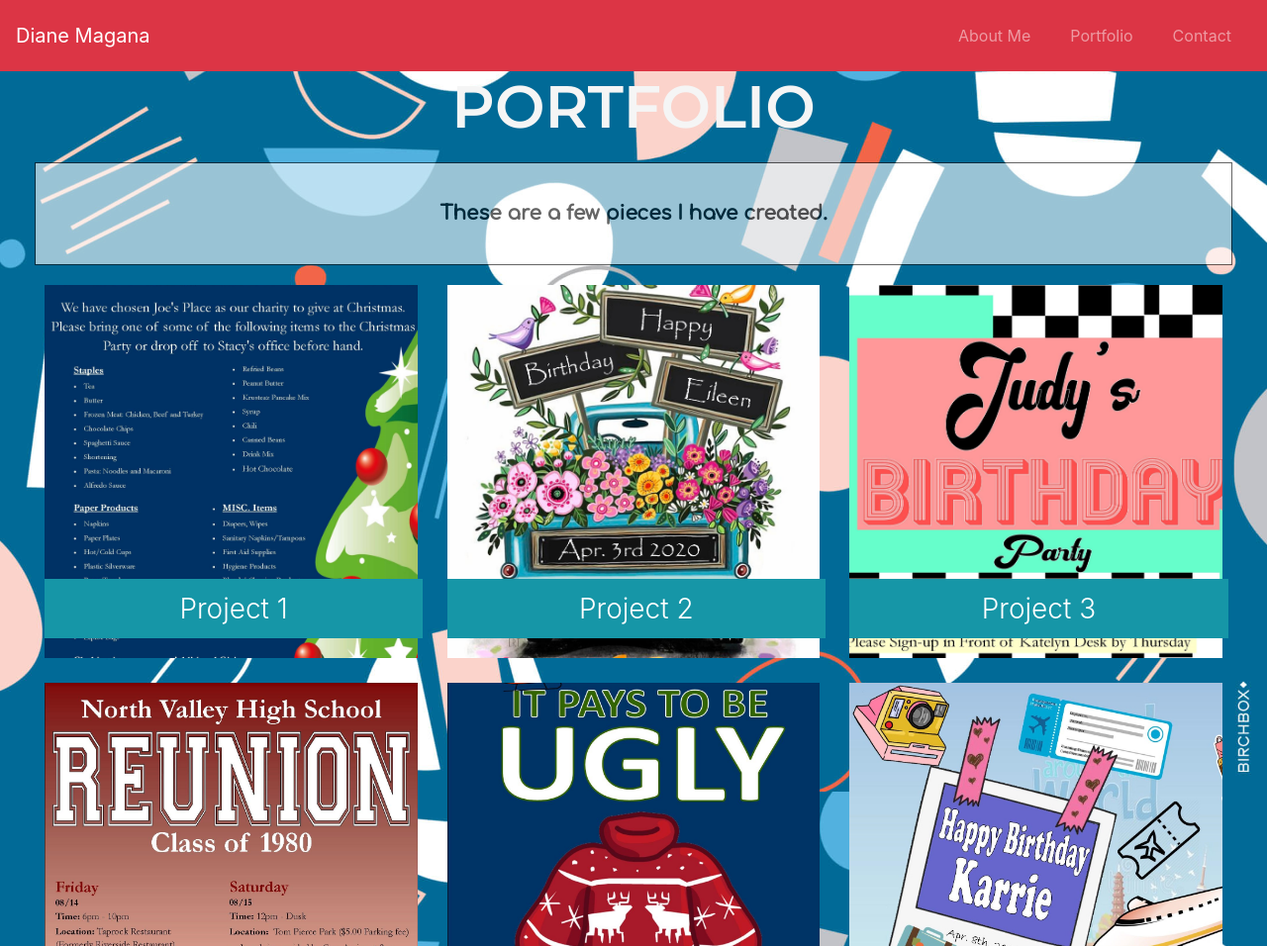
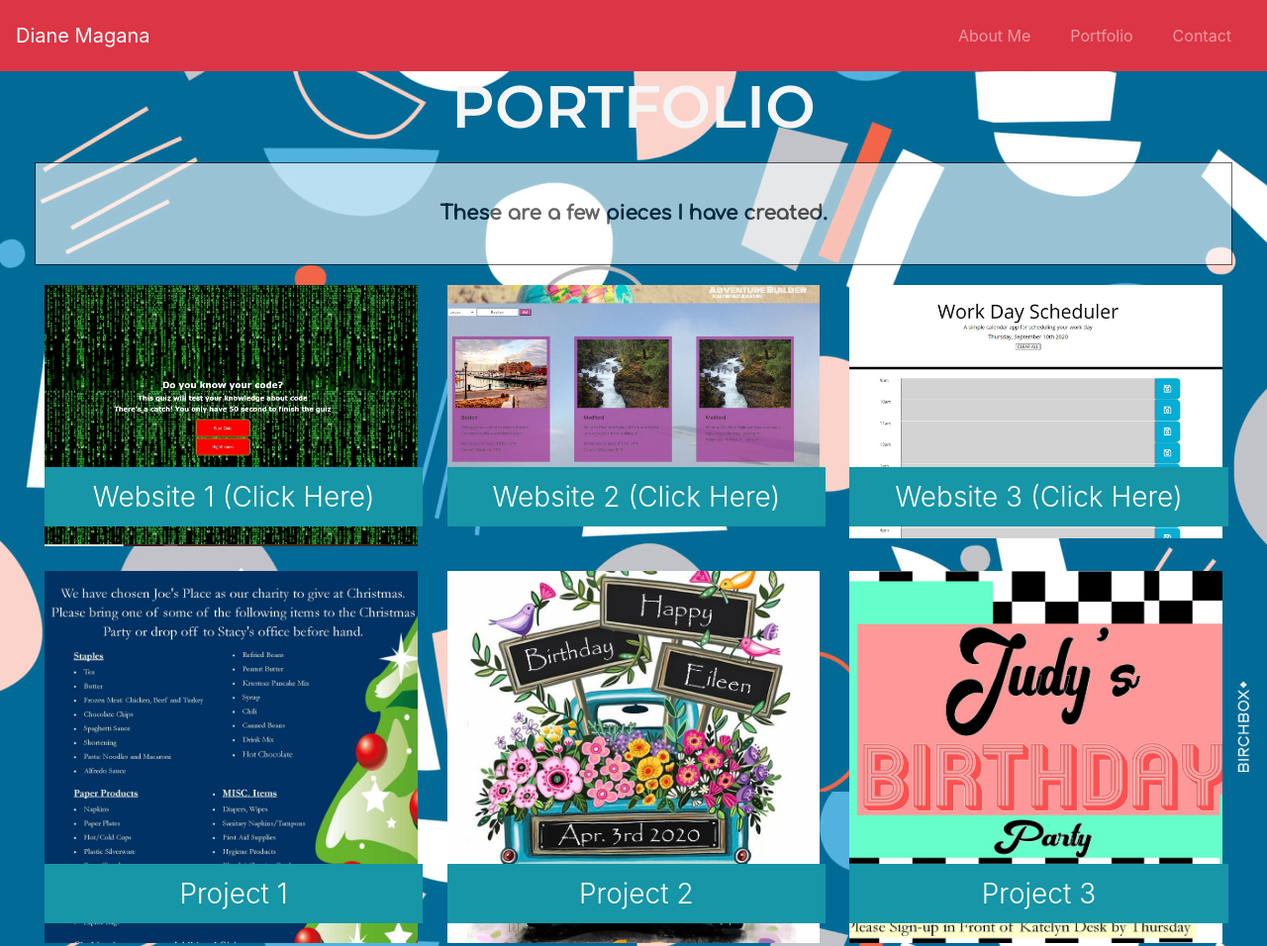
Before and after one commit to dmagana1/dmagana1.github.io, a plain HTML site: page Portfolio.html in a window 1280 px wide. Shown: the top 956 px of the page at 99% size. Drawn offline with nearby package versions, Linux system fonts and the light colour scheme.

Commit message:
Updated Portfolio

```diff
--- a/Portfolio.html
+++ b/Portfolio.html
@@ -44,6 +44,19 @@
     <!--Portfolio Work-->
 <main class="pictures">
       <div class="container-fluid">
+
+        <div class="row">
+          <!--Quiz-->
+        <div class="col-sm-4"><a href="https://dmagana1.github.io/Homework-week4/"><img src="pictures/quiz.JPG" class="img-responsive" style="width:100%" alt="quiz">
+            <h3>Website 1 (Click Here)</h3></a></div>
+          <!--Travel Page-->
+        <div class="col-sm-4"><a href="https://pabloivanjuarez.github.io/project1_week7-8/"><img src="pictures/adventure.JPG" class="img-responsive" style="width:100%" alt="vacation">
+          <h3>Website 2 (Click Here)</h3></a></div>
+          <!--Judy's Bday-->
+        <div class="col-sm-4"><a href="https://dmagana1.github.io/Day_Planner/"><img src="pictures/planner.JPG" class="img-responsive" style="width:100%" alt="planner">
+          <h3>Website 3 (Click Here)</h3></a></div>
+      </div>
+    <div>
         <div class="row">
             <!--Tree-->
           <div class="col-sm-4"><img src="pictures/Donations.jpg" class="img-responsive" style="width:100%" alt="Tree">
```
Also changed, not shown: pictures/adventure.JPG (added), pictures/planner.JPG (added), pictures/quiz.JPG (added), pictures/weather.JPG (added).
